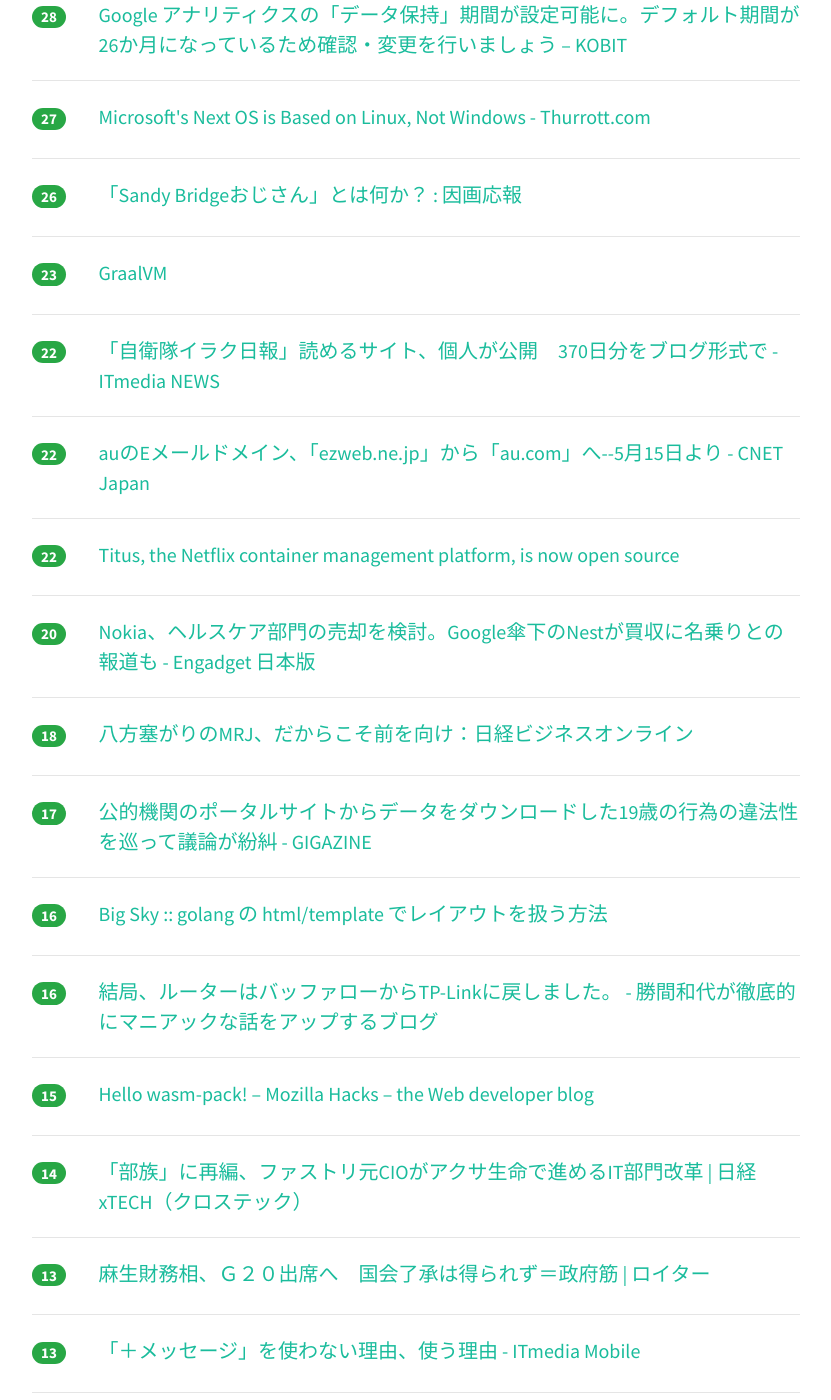
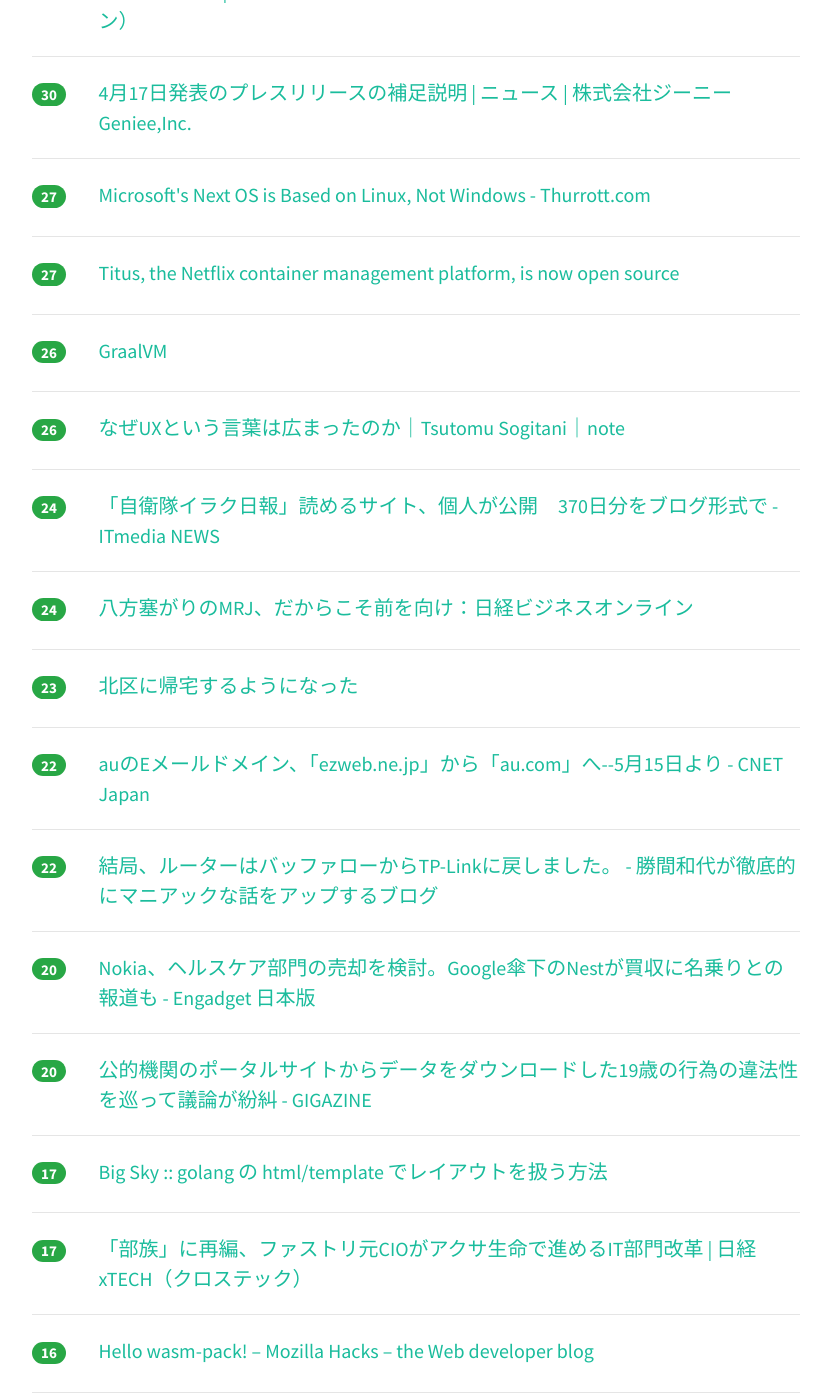
Before and after one commit to yatta47/hatena-matome-site, a Jekyll site: the page built from _posts/2018-04-19-hatena.md, in a window 1280 px wide and 1400 px high, scrolled down 1222 px. Shown: the whole window, without its empty margins (224-1055 px from the left). Built offline with Jekyll 4.4.1, drawn with Linux system fonts in a browser that asks for light colours; nearby versions of some CDN libraries; some of the changed text lies outside the part shown.

Commit message:
Updated 2018-04-19

```diff
--- a/_posts/2018-04-19-hatena.md
+++ b/_posts/2018-04-19-hatena.md
@@ -1,29 +1,39 @@
 ---
 layout: post
 title:  "2018-04-19 はてぶIT"
-date:   2018-04-19 11:02:08
+date:   2018-04-19 12:03:08
 tags: [it-hotentry]
 ---
-26 件のデータあり
+29 件のデータあり
 
 <hr><div class="row">
-<div class="col-1"><span class="badge badge-pill badge-success h2">174</span></div>
+<div class="col-1"><span class="badge badge-pill badge-success h2">206</span></div>
 <div class="col-11"><a href='http://www.publickey1.jp/blog/18/googledockerkaniko.html' target='_blank'>Google、Dockerデーモンに依存せずコンテナイメージをビルドできる「kaniko」オープンソースで公開 － Publickey</a></div>
 </div>
 <hr>
 <div class="row">
-<div class="col-1"><span class="badge badge-pill badge-success h2">63</span></div>
+<div class="col-1"><span class="badge badge-pill badge-success h2">73</span></div>
 <div class="col-11"><a href='http://www.publickey1.jp/blog/18/kubernetesdocker_enterprise_edition_20.html' target='_blank'>Kubernetesを統合した「Docker Enterprise Edition 2.0」正式版リリース。コンテナランタイム、オーケストレーション、ネットワーク機能などを含む総合コンテナソリューション － Publickey</a></div>
 </div>
 <hr>
 <div class="row">
-<div class="col-1"><span class="badge badge-pill badge-success h2">42</span></div>
+<div class="col-1"><span class="badge badge-pill badge-success h2">50</span></div>
+<div class="col-11"><a href='http://ingaoho.ldblog.jp/archives/4916067.html' target='_blank'>「Sandy Bridgeおじさん」とは何か？ : 因画応報</a></div>
+</div>
+<hr>
+<div class="row">
+<div class="col-1"><span class="badge badge-pill badge-success h2">46</span></div>
+<div class="col-11"><a href='https://dev.classmethod.jp/etc/gdpr-for-non-european-companies/' target='_blank'>GDPR以後のインターネットとヨーロッパに拠点を持たない会社の対応方法について ｜ Developers.IO</a></div>
+</div>
+<hr>
+<div class="row">
+<div class="col-1"><span class="badge badge-pill badge-success h2">43</span></div>
 <div class="col-11"><a href='http://techlife.cookpad.com/entry/2018/04/18/180000' target='_blank'>ReactNativeプロジェクトのAndroid環境を整備する - クックパッド開発者ブログ</a></div>
 </div>
 <hr>
 <div class="row">
-<div class="col-1"><span class="badge badge-pill badge-success h2">42</span></div>
-<div class="col-11"><a href='https://dev.classmethod.jp/etc/gdpr-for-non-european-companies/' target='_blank'>GDPR以後のインターネットとヨーロッパに拠点を持たない会社の対応方法について ｜ Developers.IO</a></div>
+<div class="col-1"><span class="badge badge-pill badge-success h2">39</span></div>
+<div class="col-11"><a href='https://kobit.in/archives/11365' target='_blank'>Google アナリティクスの「データ保持」期間が設定可能に。デフォルト期間が26か月になっているため確認・変更を行いましょう – KOBIT</a></div>
 </div>
 <hr>
 <div class="row">
@@ -32,23 +42,18 @@ tags: [it-hotentry]
 </div>
 <hr>
 <div class="row">
-<div class="col-1"><span class="badge badge-pill badge-success h2">31</span></div>
+<div class="col-1"><span class="badge badge-pill badge-success h2">38</span></div>
 <div class="col-11"><a href='https://note.mu/aki1275/n/n2ce7b467c269' target='_blank'>数学分からず機械学習しても良いじゃん。だってエンジニアだもの。｜石川 聡彦 @ai_aidemy｜note</a></div>
 </div>
 <hr>
 <div class="row">
-<div class="col-1"><span class="badge badge-pill badge-success h2">29</span></div>
+<div class="col-1"><span class="badge badge-pill badge-success h2">32</span></div>
 <div class="col-11"><a href='https://news-vision.jp/article/188222/?page=all' target='_blank'>漫画村問題：津田大介氏、過去の”原罪”に触れず著作権の回復を叫ぶ「転身」ぶりに呆れ声 | 世の中を見渡すニュースサイト New's vision（ニューズヴィジョン）</a></div>
 </div>
 <hr>
 <div class="row">
-<div class="col-1"><span class="badge badge-pill badge-success h2">28</span></div>
+<div class="col-1"><span class="badge badge-pill badge-success h2">30</span></div>
 <div class="col-11"><a href='https://geniee.co.jp/news/20180418/141' target='_blank'>4月17日発表のプレスリリースの補足説明 | ニュース | 株式会社ジーニー Geniee,Inc.</a></div>
-</div>
-<hr>
-<div class="row">
-<div class="col-1"><span class="badge badge-pill badge-success h2">28</span></div>
-<div class="col-11"><a href='https://kobit.in/archives/11365' target='_blank'>Google アナリティクスの「データ保持」期間が設定可能に。デフォルト期間が26か月になっているため確認・変更を行いましょう – KOBIT</a></div>
 </div>
 <hr>
 <div class="row">
@@ -57,18 +62,33 @@ tags: [it-hotentry]
 </div>
 <hr>
 <div class="row">
+<div class="col-1"><span class="badge badge-pill badge-success h2">27</span></div>
+<div class="col-11"><a href='https://medium.com/@NetflixTechBlog/f868c9fb5436' target='_blank'>Titus, the Netflix container management platform, is now open source</a></div>
+</div>
+<hr>
+<div class="row">
 <div class="col-1"><span class="badge badge-pill badge-success h2">26</span></div>
-<div class="col-11"><a href='http://ingaoho.ldblog.jp/archives/4916067.html' target='_blank'>「Sandy Bridgeおじさん」とは何か？ : 因画応報</a></div>
+<div class="col-11"><a href='https://www.graalvm.org/' target='_blank'>GraalVM</a></div>
+</div>
+<hr>
+<div class="row">
+<div class="col-1"><span class="badge badge-pill badge-success h2">26</span></div>
+<div class="col-11"><a href='https://note.mu/sogitani/n/nc5597b475590' target='_blank'>なぜUXという言葉は広まったのか｜Tsutomu Sogitani｜note</a></div>
+</div>
+<hr>
+<div class="row">
+<div class="col-1"><span class="badge badge-pill badge-success h2">24</span></div>
+<div class="col-11"><a href='http://www.itmedia.co.jp/news/articles/1804/18/news117.html' target='_blank'>「自衛隊イラク日報」読めるサイト、個人が公開　370日分をブログ形式で - ITmedia NEWS</a></div>
+</div>
+<hr>
+<div class="row">
+<div class="col-1"><span class="badge badge-pill badge-success h2">24</span></div>
+<div class="col-11"><a href='http://business.nikkeibp.co.jp/atcl/opinion/16/021900056/041600005/' target='_blank'>八方塞がりのMRJ、だからこそ前を向け：日経ビジネスオンライン</a></div>
 </div>
 <hr>
 <div class="row">
 <div class="col-1"><span class="badge badge-pill badge-success h2">23</span></div>
-<div class="col-11"><a href='https://www.graalvm.org/' target='_blank'>GraalVM</a></div>
-</div>
-<hr>
-<div class="row">
-<div class="col-1"><span class="badge badge-pill badge-success h2">22</span></div>
-<div class="col-11"><a href='http://www.itmedia.co.jp/news/articles/1804/18/news117.html' target='_blank'>「自衛隊イラク日報」読めるサイト、個人が公開　370日分をブログ形式で - ITmedia NEWS</a></div>
+<div class="col-11"><a href='https://anond.hatelabo.jp/20180418232014' target='_blank'>北区に帰宅するようになった</a></div>
 </div>
 <hr>
 <div class="row">
@@ -78,7 +98,7 @@ tags: [it-hotentry]
 <hr>
 <div class="row">
 <div class="col-1"><span class="badge badge-pill badge-success h2">22</span></div>
-<div class="col-11"><a href='https://medium.com/@NetflixTechBlog/f868c9fb5436' target='_blank'>Titus, the Netflix container management platform, is now open source</a></div>
+<div class="col-11"><a href='http://katsumakazuyo.hatenablog.com/entry/2018/04/19/002057' target='_blank'>結局、ルーターはバッファローからTP-Linkに戻しました。 - 勝間和代が徹底的にマニアックな話をアップするブログ</a></div>
 </div>
 <hr>
 <div class="row">
@@ -87,33 +107,43 @@ tags: [it-hotentry]
 </div>
 <hr>
 <div class="row">
-<div class="col-1"><span class="badge badge-pill badge-success h2">18</span></div>
-<div class="col-11"><a href='http://business.nikkeibp.co.jp/atcl/opinion/16/021900056/041600005/' target='_blank'>八方塞がりのMRJ、だからこそ前を向け：日経ビジネスオンライン</a></div>
+<div class="col-1"><span class="badge badge-pill badge-success h2">20</span></div>
+<div class="col-11"><a href='https://gigazine.net/news/20180418-nova-scotia-data-leak/' target='_blank'>公的機関のポータルサイトからデータをダウンロードした19歳の行為の違法性を巡って議論が紛糾 - GIGAZINE</a></div>
 </div>
 <hr>
 <div class="row">
 <div class="col-1"><span class="badge badge-pill badge-success h2">17</span></div>
-<div class="col-11"><a href='https://gigazine.net/news/20180418-nova-scotia-data-leak/' target='_blank'>公的機関のポータルサイトからデータをダウンロードした19歳の行為の違法性を巡って議論が紛糾 - GIGAZINE</a></div>
+<div class="col-11"><a href='https://mattn.kaoriya.net/software/lang/go/20180418222903.htm' target='_blank'>Big Sky :: golang の html/template でレイアウトを扱う方法</a></div>
+</div>
+<hr>
+<div class="row">
+<div class="col-1"><span class="badge badge-pill badge-success h2">17</span></div>
+<div class="col-11"><a href='http://tech.nikkeibp.co.jp/atcl/nxt/column/18/00001/00346/' target='_blank'>「部族」に再編、ファストリ元CIOがアクサ生命で進めるIT部門改革 | 日経 xTECH（クロステック）</a></div>
 </div>
 <hr>
 <div class="row">
 <div class="col-1"><span class="badge badge-pill badge-success h2">16</span></div>
-<div class="col-11"><a href='https://mattn.kaoriya.net/software/lang/go/20180418222903.htm' target='_blank'>Big Sky :: golang の html/template でレイアウトを扱う方法</a></div>
+<div class="col-11"><a href='https://hacks.mozilla.org/2018/04/hello-wasm-pack/' target='_blank'>Hello wasm-pack! – Mozilla Hacks – the Web developer blog</a></div>
 </div>
 <hr>
 <div class="row">
 <div class="col-1"><span class="badge badge-pill badge-success h2">16</span></div>
-<div class="col-11"><a href='http://katsumakazuyo.hatenablog.com/entry/2018/04/19/002057' target='_blank'>結局、ルーターはバッファローからTP-Linkに戻しました。 - 勝間和代が徹底的にマニアックな話をアップするブログ</a></div>
+<div class="col-11"><a href='http://napplecomputer.hatenablog.com/entry/2018/04/19/040206' target='_blank'>技術書典4 に行こう！ - napplecomputerの日記</a></div>
 </div>
 <hr>
 <div class="row">
 <div class="col-1"><span class="badge badge-pill badge-success h2">15</span></div>
-<div class="col-11"><a href='https://hacks.mozilla.org/2018/04/hello-wasm-pack/' target='_blank'>Hello wasm-pack! – Mozilla Hacks – the Web developer blog</a></div>
+<div class="col-11"><a href='http://www.itmedia.co.jp/mobile/articles/1804/19/news047.html' target='_blank'>「＋メッセージ」を使わない理由、使う理由 - ITmedia Mobile</a></div>
+</div>
+<hr>
+<div class="row">
+<div class="col-1"><span class="badge badge-pill badge-success h2">15</span></div>
+<div class="col-11"><a href='https://icon.jp/archives/14845' target='_blank'>ICON » イギリスの放送局 BBC、約16,000種類もの貴重なサウンド・ライブラリーを公開！ WAVファイルとしてダウンロード可能</a></div>
 </div>
 <hr>
 <div class="row">
 <div class="col-1"><span class="badge badge-pill badge-success h2">14</span></div>
-<div class="col-11"><a href='http://tech.nikkeibp.co.jp/atcl/nxt/column/18/00001/00346/' target='_blank'>「部族」に再編、ファストリ元CIOがアクサ生命で進めるIT部門改革 | 日経 xTECH（クロステック）</a></div>
+<div class="col-11"><a href='http://b.hatena.ne.jp/entry/bunshun.jp/articles/-/7064' target='_blank'>はてなブックマーク - 女子大生が告白　新潟県知事・米山氏「買春」辞任へ | 文春オンライン</a></div>
 </div>
 <hr>
 <div class="row">
@@ -121,18 +151,3 @@ tags: [it-hotentry]
 <div class="col-11"><a href='https://jp.reuters.com/article/idJPKBN1HP109' target='_blank'>麻生財務相、Ｇ２０出席へ　国会了承は得られず＝政府筋 | ロイター</a></div>
 </div>
 <hr>
-<div class="row">
-<div class="col-1"><span class="badge badge-pill badge-success h2">13</span></div>
-<div class="col-11"><a href='http://www.itmedia.co.jp/mobile/articles/1804/19/news047.html' target='_blank'>「＋メッセージ」を使わない理由、使う理由 - ITmedia Mobile</a></div>
-</div>
-<hr>
-<div class="row">
-<div class="col-1"><span class="badge badge-pill badge-success h2">12</span></div>
-<div class="col-11"><a href='https://anond.hatelabo.jp/20180418232014' target='_blank'>北区に帰宅するようになった</a></div>
-</div>
-<hr>
-<div class="row">
-<div class="col-1"><span class="badge badge-pill badge-success h2">12</span></div>
-<div class="col-11"><a href='http://b.hatena.ne.jp/entry/bunshun.jp/articles/-/7064' target='_blank'>はてなブックマーク - 女子大生が告白　新潟県知事・米山氏「買春」辞任へ | 文春オンライン</a></div>
-</div>
-<hr>
```
